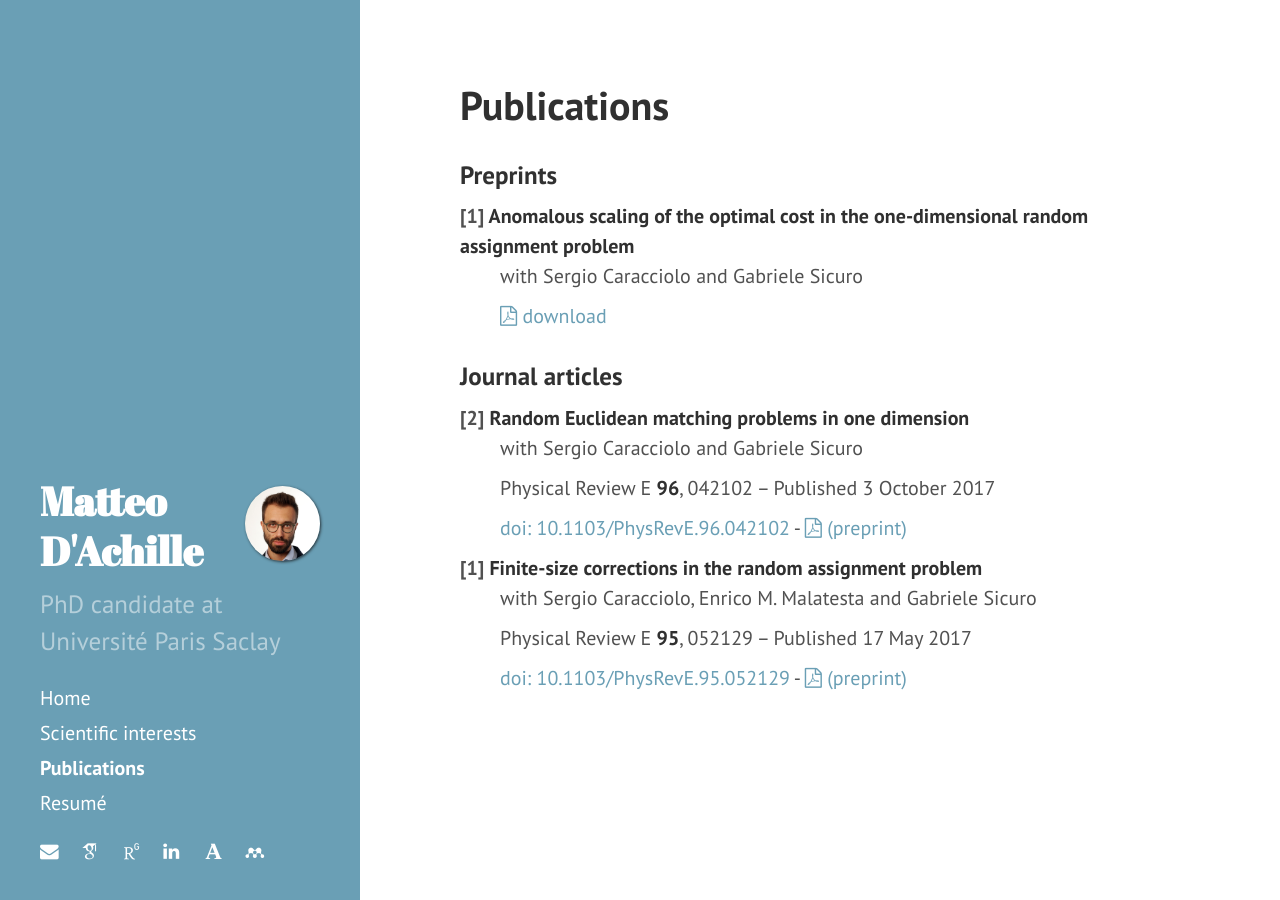
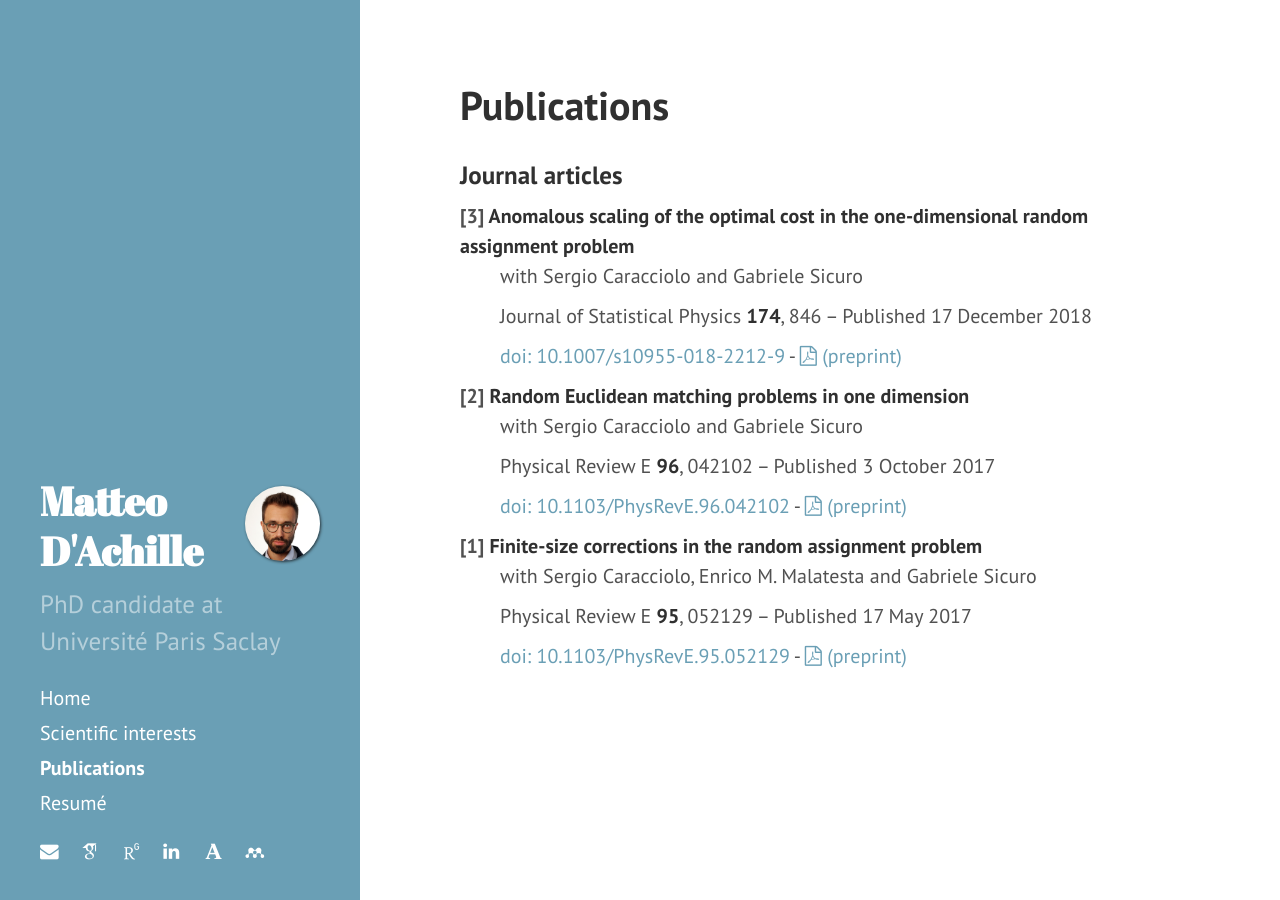
Before and after one commit to matteodachille/matteodachille.github.io, a Jekyll site: the page built from publications.md, in a window 1280 px wide. Built offline with Jekyll 4.4.1, drawn with Linux system fonts in a browser that asks for light colours; nearby versions of some CDN libraries; some web fonts are replaced.

Commit message:
Updated publication list

```diff
--- a/publications.md
+++ b/publications.md
@@ -6,13 +6,18 @@ order: 3
 <!-- - TOC
 {:toc} -->
 
-### Preprints
+<!-- ### Preprints
 
-[1] **Anomalous scaling of the optimal cost in the one-dimensional random assignment problem**
+<!--[1] **Anomalous scaling of the optimal cost in the one-dimensional random assignment problem**
 : with Sergio Caracciolo and Gabriele Sicuro
-: <a href="assets/Corrections1d.pdf" target="_blank"><i class="fa fa-file-pdf-o" aria-hidden="true"></i> download</a>
+: <a href="assets/Corrections1d.pdf" target="_blank"><i class="fa fa-file-pdf-o" aria-hidden="true"></i> download</a>-->
 
 ### Journal articles
+
+[3] **Anomalous scaling of the optimal cost in the one-dimensional random assignment problem**
+: with Sergio Caracciolo and Gabriele Sicuro
+: Journal of Statistical Physics **174**, 846 – Published 17 December 2018
+: [doi: 10.1007/s10955-018-2212-9](https://doi.org/10.1007/s10955-018-2212-9){:target="_blank"} - <a href="assets/Corrections1d.pdf" target="_blank"><i class="fa fa-file-pdf-o" aria-hidden="true"></i> (preprint)</a>
 
 [2] **Random Euclidean matching problems in one dimension**
 : with Sergio Caracciolo and Gabriele Sicuro
```
Also changed, not shown: 1 other file.
